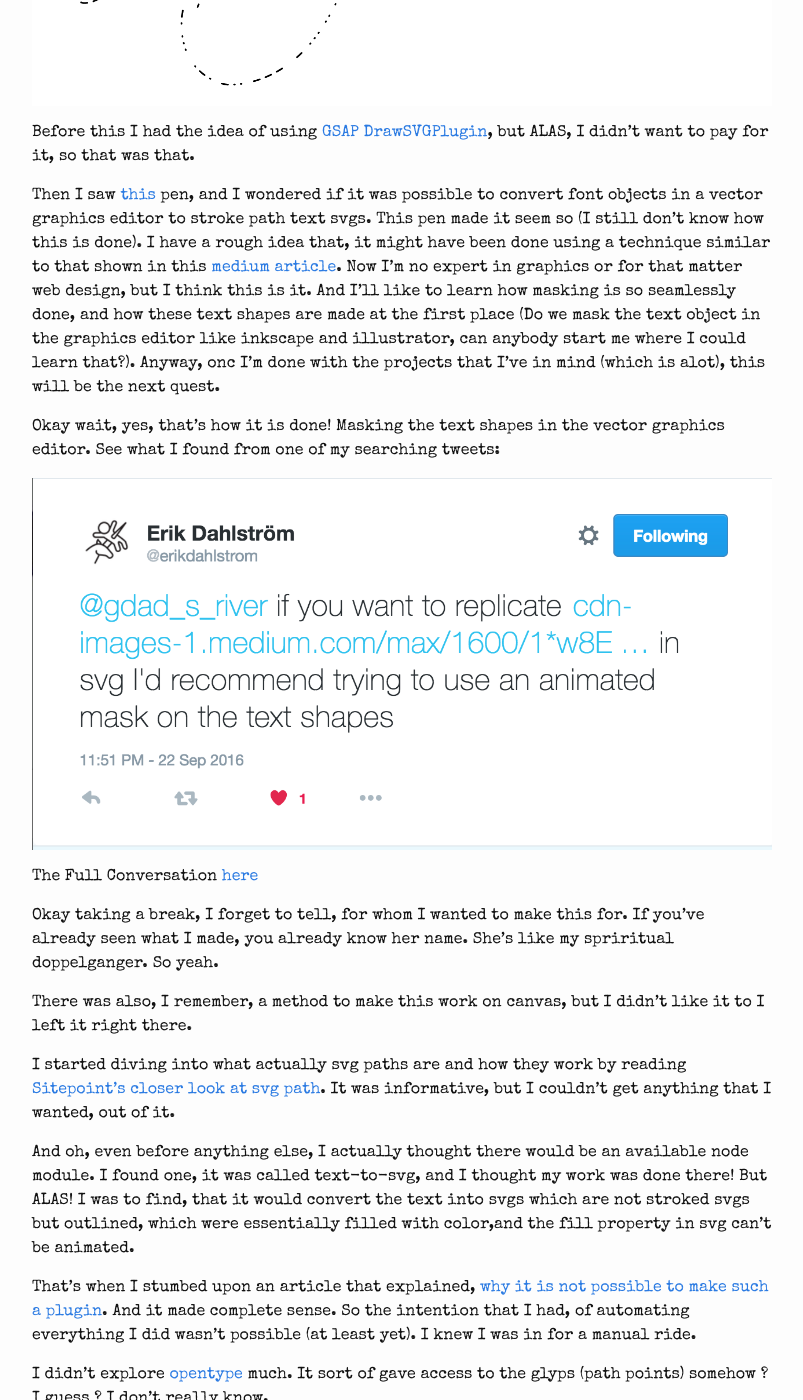
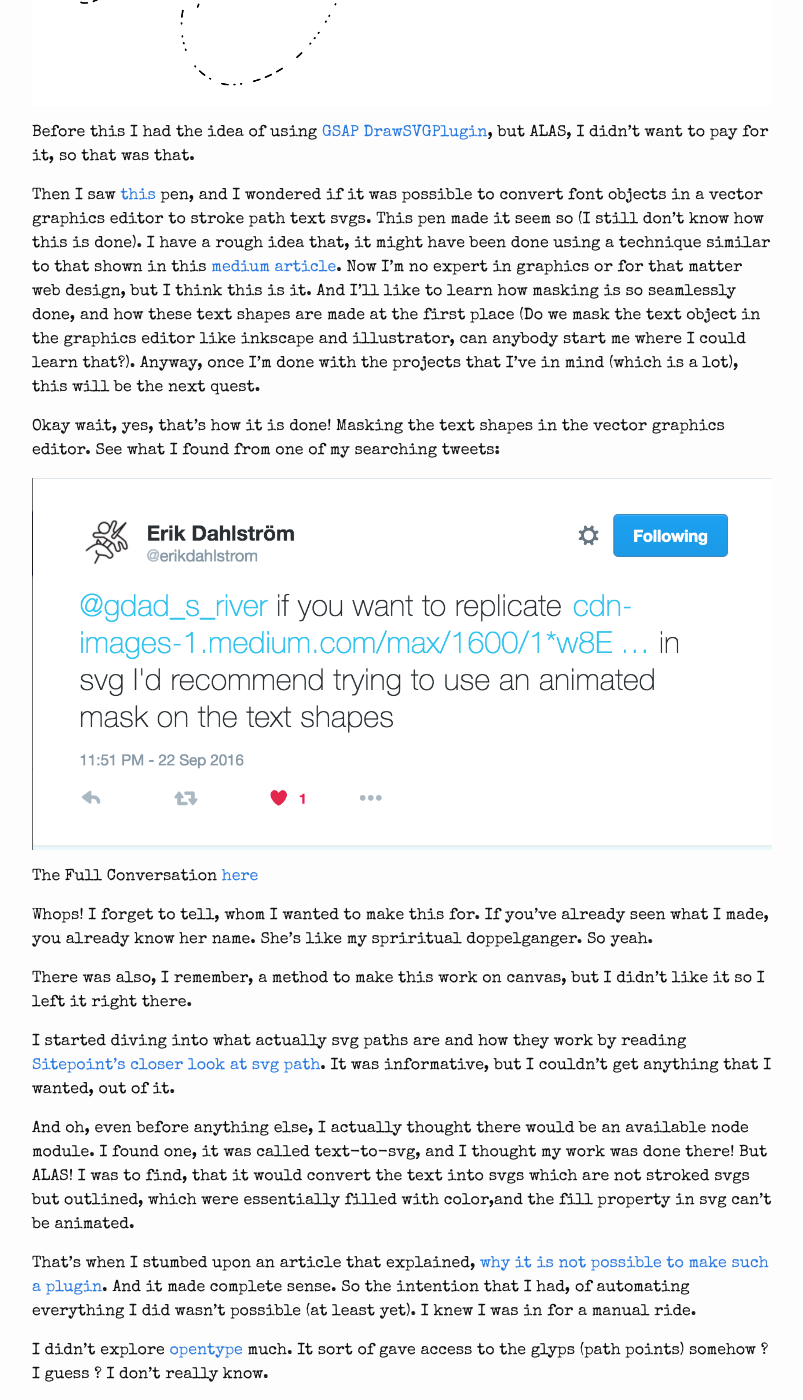
Before and after one commit to gdad-s-river/gdad-s-river.github.io, a Jekyll site: the page built from _posts/2016-11-18-svg-stroke-animation.md, in a window 1280 px wide and 1400 px high, scrolled down 1079 px. Shown: the whole window, without its empty margins (238-1041 px from the left). Built offline with Jekyll 4.4.1, drawn with Linux system fonts in a browser that asks for light colours; comment, search, counter and statistics services are not loaded; some of the changed text lies outside the part shown.

Commit message:
fixed the typos

```diff
--- a/_posts/2016-11-18-svg-stroke-animation.md
+++ b/_posts/2016-11-18-svg-stroke-animation.md
@@ -15,7 +15,7 @@ I started with the awesome [Jake Archibald](https://twitter.com/jaffathecake)'s
 
 Before this I had the idea of using [GSAP DrawSVGPlugin](https://greensock.com/drawSVG), but ALAS, I didn't want to pay for it, so that was that.
 
-Then I saw [this](https://codepen.io/munkholm/pen/EaZJQE) pen, and I wondered if it was possible to convert font objects in a vector graphics editor to stroke path text svgs. This pen made it seem so (I still don't know how this is done). I have a rough idea that, it might have been done using a technique similar to that shown in this [medium article](https://medium.com/@gordonnl/stylised-line-animations-ded23320ffe5#.jb5a4whlx). Now I'm no expert in graphics or for that matter web design, but I think this is it. And I'll like to learn how masking is so seamlessly done, and how these text shapes are made at the first place (Do we mask the text object in the graphics editor like inkscape and illustrator, can anybody start me where I could learn that?). Anyway, onc I'm done with the projects that I've in mind (which is alot), this will be the next quest.
+Then I saw [this](https://codepen.io/munkholm/pen/EaZJQE) pen, and I wondered if it was possible to convert font objects in a vector graphics editor to stroke path text svgs. This pen made it seem so (I still don't know how this is done). I have a rough idea that, it might have been done using a technique similar to that shown in this [medium article](https://medium.com/@gordonnl/stylised-line-animations-ded23320ffe5#.jb5a4whlx). Now I'm no expert in graphics or for that matter web design, but I think this is it. And I'll like to learn how masking is so seamlessly done, and how these text shapes are made at the first place (Do we mask the text object in the graphics editor like inkscape and illustrator, can anybody start me where I could learn that?). Anyway, once I'm done with the projects that I've in mind (which is a lot), this will be the next quest.
 
 Okay wait, yes, that's how it is done! Masking the text shapes in the vector graphics editor. See what I found from one of my searching tweets:
 
@@ -23,9 +23,9 @@ Okay wait, yes, that's how it is done! Masking the text shapes in the vector gra
 
 The Full Conversation [here](https://twitter.com/erikdahlstrom/status/779022861818290177)
 
-Okay taking a break, I forget to tell, for whom I wanted to make this for. If you've already seen what I made, you already know her name. She's like my spriritual doppelganger. So yeah.
+Whops! I forget to tell, whom I wanted to make this for. If you've already seen what I made, you already know her name. She's like my spriritual doppelganger. So yeah.
 
-There was also, I remember, a method to make this work on canvas, but I didn't like it to I left it right there.
+There was also, I remember, a method to make this work on canvas, but I didn't like it so I left it right there.
 
 I started diving into what actually svg paths are and  how they work by reading [Sitepoint's closer look at svg path](https://www.sitepoint.com/closer-look-svg-path-data/). It was informative, but I couldn't get anything that I wanted, out of it.
 
@@ -43,16 +43,18 @@ Fortunately I messaged [Alyssa](https://twitter.com/AlyssaNicoll) on twitter to
 
 I read the [article that talked about Hershey's Text Extension in Inkscape](http://www.evilmadscientist.com/2011/hershey-text-an-inkscape-extension-for-engraving-fonts/)
 
-Then I used Vivus(https://github.com/maxwellito/vivus) to animate them in a callback hell (which I opened an issue for)
+Then I used [Vivus](https://github.com/maxwellito/vivus) to animate them in a callback hell (which I opened an issue for)
 
 ![Issues! Yay!]({{site.url}}/assets/images/bhavri-github-issues.png)
 
 ![Unacceptable Manual Callback Chaining]({{site.url}}/assets/images/bhavri-github-callbacks/png)
 
-Also there's a forced jag towards the poem, at the end, which is nothing but forced scrolldown push of the page, which I've to better, by sensing when there is a vertical scroll (when it actuall comes, that is), and the smoothly animating the scroll to the next line of svg animation (in the issues as well).
+Also there's a forced jag towards the poem, at the end,which is nothing but forced scrolldown push of the page, so that the requestAnimationFrame remains active,and the animation doesn't stop there, because of being out of the viewport; which I've to better, by sensing when there is a vertical scroll (when it actuall comes,that is), and the smoothly animating the scroll to the next line of svg animation continuation(in the issues as well).
 
 This is the end of the rant. Thank you everybody, whom I could have missed, whose blogposts, I'd have read and learnt from. Really, thank you!
 
 As Big Hero 6's Cartoon Protagonist says:
 
 "BALALALA"
+
+Oye Bye
```
